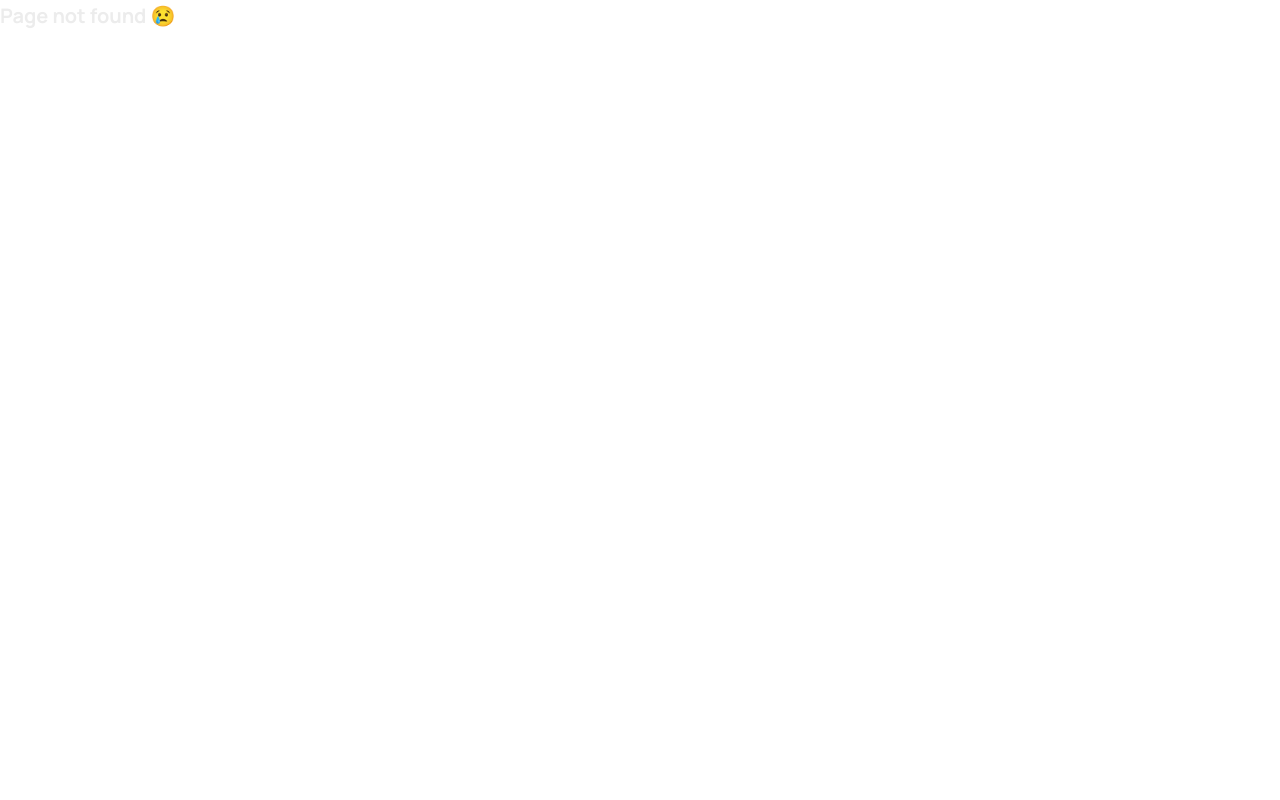
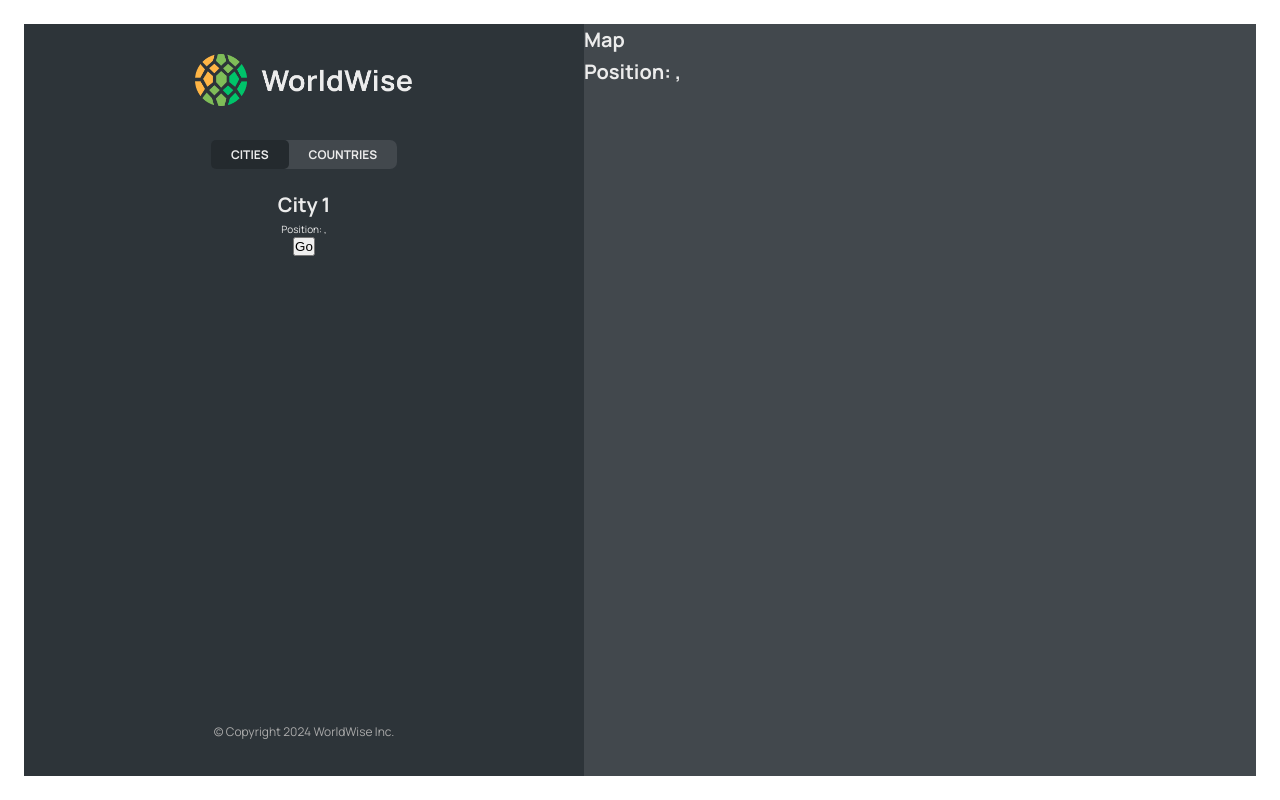
Before and after one commit to giorgidzebisashvili4/worldwise, a React (Vite) app: page /app/cities/1 in a window 1280 px wide. Before the commit this address had no page. Built offline with nearby package versions, Linux system fonts and the light colour scheme; data requests are answered from the project's data file.

Commit message:
imlemented useSearchParams

```diff
--- a/src/App.jsx
+++ b/src/App.jsx
@@ -8,6 +8,8 @@
 import Login from "./pages/Login";
 import CityList from "./components/CityList";
 import CountryList from "./components/CountryList";
+import City from "./components/City";
+import Form from "./components/Form";
 
 const BASE_URL = "https://localhost:8000";
 function App() {
@@ -47,11 +49,12 @@
             path="cities"
             element={<CityList isLoading={isLoading} cities={cities} />}
           />
+          <Route path="cities/:id" element={<City />} />
           <Route
             path="countries"
             element={<CountryList cities={cities} isLoading={isLoading} />}
           />
-          <Route path="form" element={<p>Form</p>} />
+          <Route path="form" element={<Form />} />
         </Route>
         <Route path="*" element={<PageNotFound />} />
       </Routes>
--- a/src/components/City.jsx
+++ b/src/components/City.jsx
@@ -1,3 +1,4 @@
+import { useParams, useSearchParams } from "react-router-dom";
 import styles from "./City.module.css";
 
 const formatDate = (date) =>
@@ -9,6 +10,13 @@
   }).format(new Date(date));
 
 function City() {
+  const { id } = useParams();
+
+  const [seachParams, setSearchParams] = useSearchParams();
+
+  const lat = seachParams.get("lat");
+  const lng = seachParams.get("lng");
+
   // TEMP DATA
   const currentCity = {
     cityName: "Lisbon",
@@ -20,42 +28,51 @@
   const { cityName, emoji, date, notes } = currentCity;
 
   return (
-    <div className={styles.city}>
-      <div className={styles.row}>
-        <h6>City name</h6>
-        <h3>
-          <span>{emoji}</span> {cityName}
-        </h3>
-      </div>
+    <>
+      <h1>City {id}</h1>
+      <p>
+        Position: {lat}, {lng}
+      </p>
+      <button onClick={() => setSearchParams({ lat: 1, lng: 2 })}>Go</button>
+    </>
+  );
+  // return (
+  //   <div className={styles.city}>
+  //     <div className={styles.row}>
+  //       <h6>City name</h6>
+  //       <h3>
+  //         <span>{emoji}</span> {cityName}
+  //       </h3>
+  //     </div>
 
-      <div className={styles.row}>
-        <h6>You went to {cityName} on</h6>
-        <p>{formatDate(date || null)}</p>
-      </div>
+  //     <div className={styles.row}>
+  //       <h6>You went to {cityName} on</h6>
+  //       <p>{formatDate(date || null)}</p>
+  //     </div>
 
-      {notes && (
-        <div className={styles.row}>
-          <h6>Your notes</h6>
-          <p>{notes}</p>
-        </div>
-      )}
+  //     {notes && (
+  //       <div className={styles.row}>
+  //         <h6>Your notes</h6>
+  //         <p>{notes}</p>
+  //       </div>
+  //     )}
 
-      <div className={styles.row}>
-        <h6>Learn more</h6>
-        <a
-          href={`https://en.wikipedia.org/wiki/${cityName}`}
-          target="_blank"
-          rel="noreferrer"
-        >
-          Check out {cityName} on Wikipedia &rarr;
-        </a>
-      </div>
+  //     <div className={styles.row}>
+  //       <h6>Learn more</h6>
+  //       <a
+  //         href={`https://en.wikipedia.org/wiki/${cityName}`}
+  //         target="_blank"
+  //         rel="noreferrer"
+  //       >
+  //         Check out {cityName} on Wikipedia &rarr;
+  //       </a>
+  //     </div>
 
-      <div>
-        <ButtonBack />
-      </div>
-    </div>
-  );
+  //     <div>
+  //       <ButtonBack />
+  //     </div>
+  //   </div>
+  // );
 }
 
 export default City;
--- a/src/components/CityItem.jsx
+++ b/src/components/CityItem.jsx
@@ -1,4 +1,5 @@
 import styles from "./CityItem.module.css";
+import { Link } from "react-router-dom";
 
 const formatDate = (date) =>
   new Intl.DateTimeFormat("en", {
@@ -7,14 +8,19 @@
     year: "numeric",
   }).format(new Date(date));
 function CityItem({ city }) {
-  const { cityName, emoji, date } = city;
+  const { cityName, emoji, date, id, position } = city;
 
   return (
-    <li className={styles.cityItem}>
-      <span className={styles.emoji}>{emoji}</span>
-      <h3 className={styles.name}>{cityName}</h3>
-      <time className={styles.date}>({formatDate(date)})</time>
-      <button className={styles.deleteBtn}>&times;</button>
+    <li>
+      <Link
+        className={styles.cityItem}
+        to={`${id}?lat=${position.lat}&lon=${position.lng}&lng=${position.lng}`}
+      >
+        <span className={styles.emoji}>{emoji}</span>
+        <h3 className={styles.name}>{cityName}</h3>
+        <time className={styles.date}>({formatDate(date)})</time>
+        <button className={styles.deleteBtn}>&times;</button>
+      </Link>
     </li>
   );
 }
--- a/src/components/Map.jsx
+++ b/src/components/Map.jsx
@@ -1,6 +1,19 @@
+import { useSearchParams } from "react-router-dom";
 import styles from "./Map.module.css";
 function Map() {
-  return <div className={styles.mapContainer}>Map</div>;
+  const [seachParams, setSearchParams] = useSearchParams();
+
+  const lat = seachParams.get("lat");
+  const lng = seachParams.get("lng");
+
+  return (
+    <div className={styles.mapContainer}>
+      <h1>Map</h1>
+      <h1>
+        Position: {lat}, {lng}
+      </h1>
+    </div>
+  );
 }
 
 export default Map;
```
